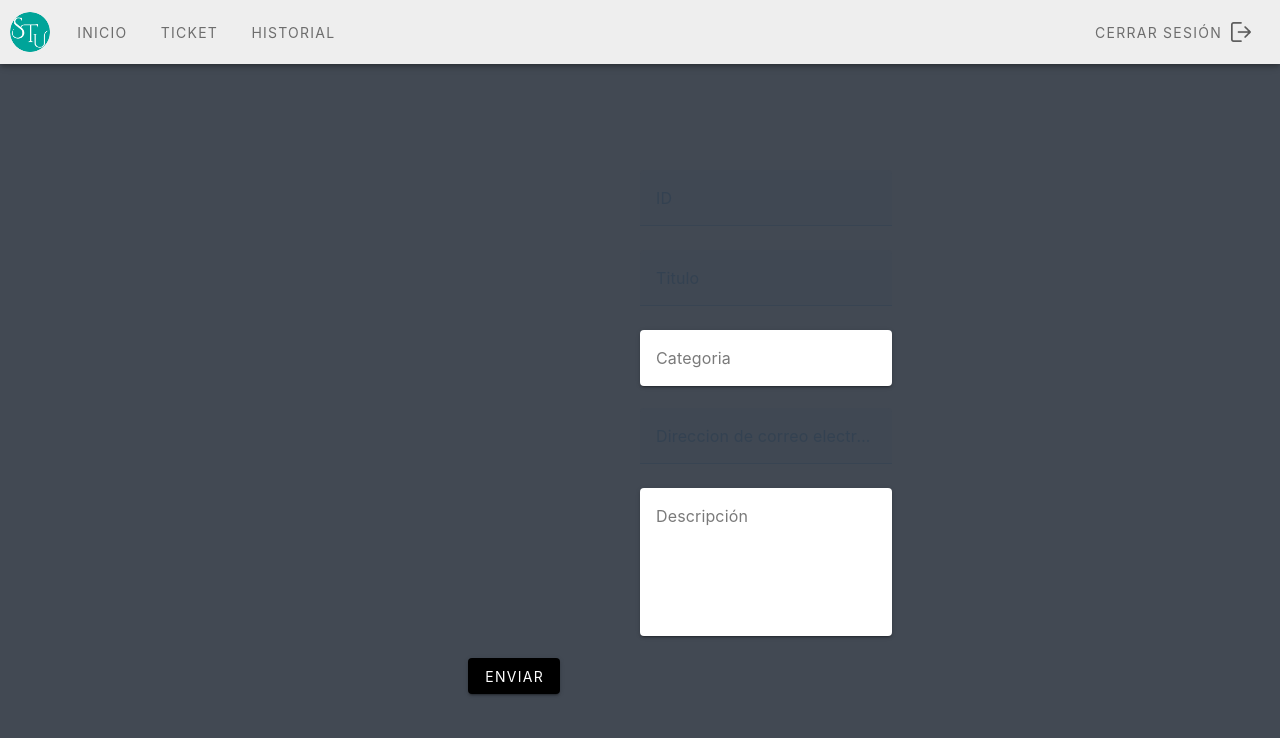
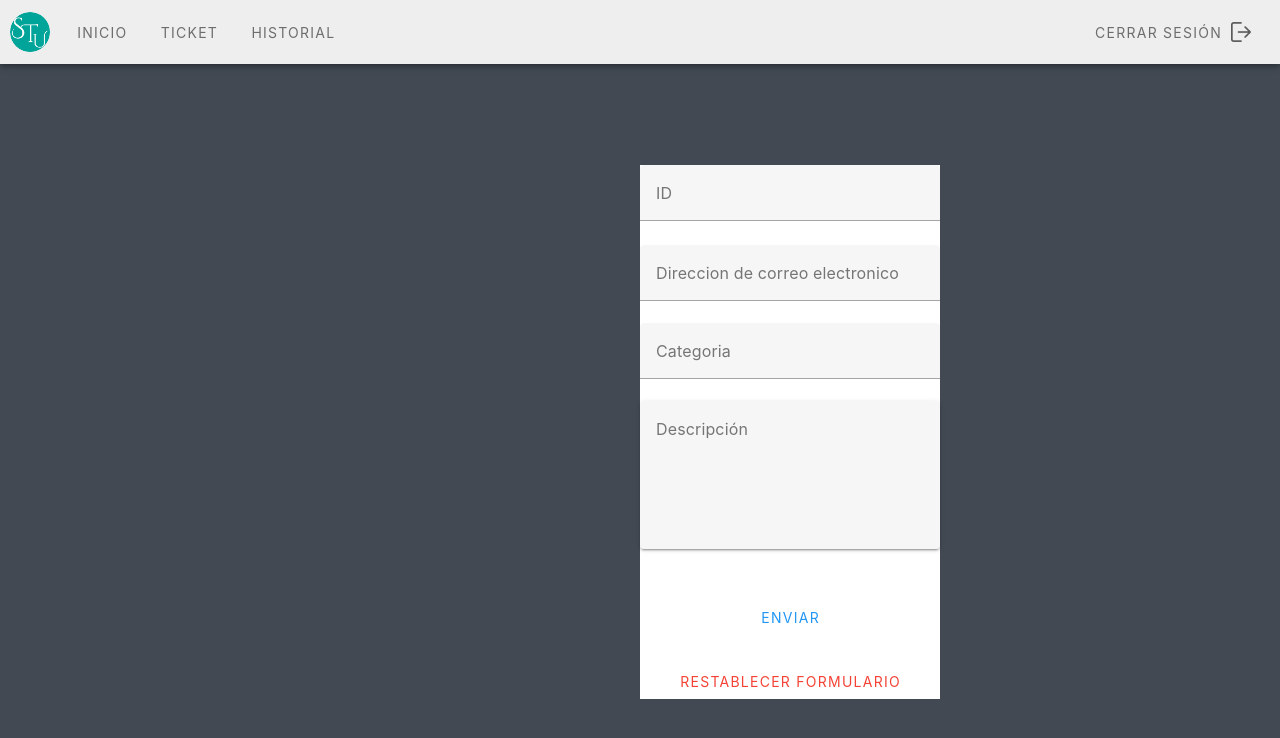
Before and after one commit to Nachowo/SistemaTickets, a Vue app in the folder Frontend_Ejemplo/: page /ticket in a window 1280 px wide. Shown: the top 738 px of the page. Built offline with nearby package versions, Linux system fonts and the light colour scheme.

Commit message:
Update del formulario para la creación del ticket y colores de inicio sesión

```diff
--- a/Frontend_Ejemplo/src/views/AboutView.vue
+++ b/Frontend_Ejemplo/src/views/AboutView.vue
@@ -19,6 +19,7 @@
 
     <!-- Resto del código -->
   </v-layout>
+
 </template>
 
 <style>
--- a/Frontend_Ejemplo/src/views/HomeView.vue
+++ b/Frontend_Ejemplo/src/views/HomeView.vue
@@ -1,5 +1,4 @@
 <script>
-
   export default {
     data: () => ({
       rules: {
@@ -111,7 +110,7 @@
 body {
   background-color:  #424953;
 }
-.log-in { color:  #11be8d;
+.log-in { color:   #00A499;
 
 }
 </style>
--- a/Frontend_Ejemplo/src/views/InvitadoView.vue
+++ b/Frontend_Ejemplo/src/views/InvitadoView.vue
@@ -37,15 +37,18 @@
         <v-card-text class="text-medium-emphasis text-caption">
           Estimado usuario se le solicita escribir algun correo el cual podamos comunicarnos para efecto de seguimiento de su ticket.
         </v-card-text>
+
+        <RouterLink to="/about">
         <v-btn
           block
-        class="mb-8"
+          class="mb-1"
           color="surface-variant"
           size="large"
           variant=""
-      >
-      <RouterLink to="/about">INICIA SESION</RouterLink>
+        ><div class="log-in">INICIAR SESIÓN</div>
         </v-btn>
+      </RouterLink>
+
       <v-card-text class="text-center">
         <a
           class="text-blue text-decoration-none"
@@ -58,3 +61,8 @@
     </v-card>
   </div>
 </template>
+
+<style>
+.log-in { color:   #00A499;
+}
+</style>
--- a/Frontend_Ejemplo/src/views/TicketView.vue
+++ b/Frontend_Ejemplo/src/views/TicketView.vue
@@ -1,3 +1,116 @@
+<script>
+  export default {
+    data: () => ({
+      email: '',
+        emailRules: [
+        value => {
+          if (value) return true
+
+          return 'Se requiere correo electrónico.'
+        },
+        value => {
+          if (/.+@.+\..+/.test(value)) return true
+
+          return 'El correo debe ser válido.'
+        },
+
+      ],
+      select: null,
+      items: ['Mantención', 'Soporte'],
+      checkbox: false,
+    }),
+
+    methods: {
+      async validate () {
+        const { valid } = await this.$refs.form.validate()
+
+        if (valid) alert('Formulario enviado')
+      },
+      reset () {
+        this.$refs.form.reset()
+      },
+      resetValidation () {
+        this.$refs.form.resetValidation()
+      },
+    },
+  }
+</script>
+
+<template>
+  <v-layout class="rounded rounded-md">
+    <v-app-bar>
+          <v-toolbar>
+          <v-avatar class="icon">
+            <img alt="Vue logo" class="logo" src="@/assets/STULOGO.png" width="47" height="40" />
+          </v-avatar>
+
+          <v-btn variant="plain" to="/about">Inicio</v-btn>
+          <v-btn variant="plain" to="/ticket">Ticket</v-btn>
+          <v-btn variant="plain" to="/historial">Historial</v-btn>
+          <v-spacer></v-spacer>
+          <v-btn variant="plain" to="/">
+            Cerrar Sesión
+            <v-icon class="icon"><img alt="Cerrar sesión" src="@/assets/cerrar-sesion.png" width="25" height="20" /></v-icon>
+          </v-btn>
+        </v-toolbar>
+    </v-app-bar>
+    <v-main>
+      <v-sheet width="300" class="mx-auto">
+        <v-form ref="form">
+
+          <v-responsive
+            class="mb-6"
+            max-width="550"
+          >
+            <v-text-field
+                  label="ID"
+                  hide-details="auto"
+            ></v-text-field>
+          </v-responsive>
+
+          <v-text-field
+            v-model="name"
+            :rules="emailRules"
+            label="Direccion de correo electronico"
+            required
+          ></v-text-field>
+
+          <v-select
+            v-model="select"
+            :items="items"
+            :rules="[v => !!v || 'Seleccione alguna categoria']"
+            label="Categoria"
+            required
+          ></v-select>
+
+          <v-textarea label="Descripción" variant="solo-filled"></v-textarea>
+
+          <div class="d-flex flex-column">
+            <v-btn variant="text"
+              color="blue"
+              class="mt-7"
+              block
+              @click="validate"
+            >
+              Enviar
+            </v-btn>
+
+            <v-btn variant="text"
+              color="red"
+              class="mt-7"
+              block
+              @click="reset"
+            >
+              Restablecer formulario
+            </v-btn>
+          </div>
+        </v-form>
+      </v-sheet>
+    </v-main>
+  </v-layout>
+</template>
+
+<!--
 <script>
   export default {
     data () {
@@ -106,7 +219,7 @@
             </v-dialog>
     </div>
   </template>
-
+-->
 <style>
 .icon {
   margin-right: 10px;
```
Lines whose indentation alone changed are shown as unchanged.
